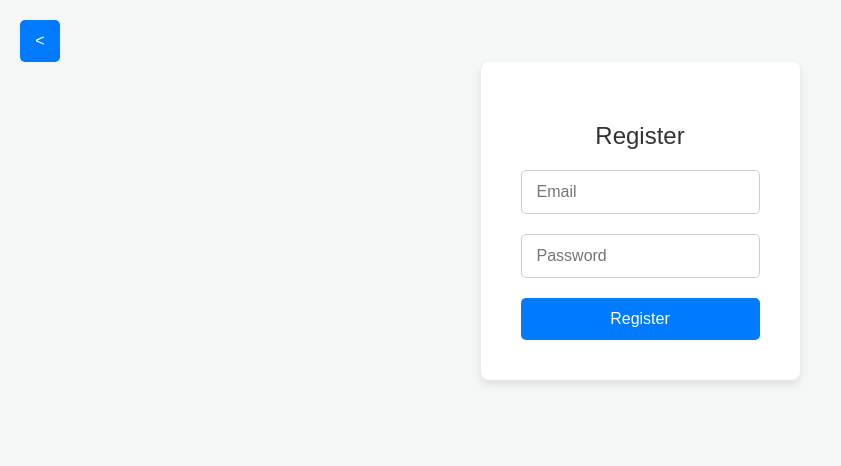
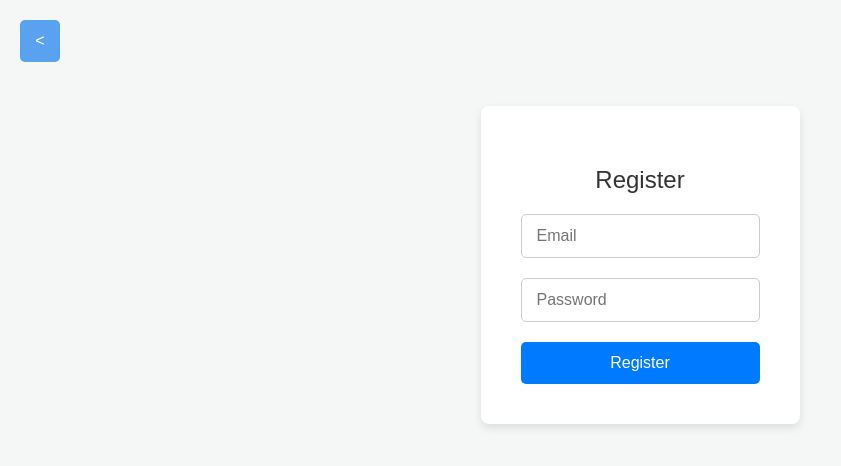
Before and after one commit to CodeJonesW/tubeScriptAiWebApp, a React (Create React App) app: page / in a window 1280 px wide. Both pictures are taken after a click on the button "Register". Shown: the top 466 px of the page, without its empty margins (0-841 px from the left). Built offline with nearby package versions, Linux system fonts and the light colour scheme; no server answers.

Commit message:
if get profile fails set authenticated false

```diff
--- a/src/App.css
+++ b/src/App.css
@@ -72,6 +72,7 @@ h2 {
   padding: 40px;
   border-radius: 8px;
   box-shadow: 0 4px 8px rgba(0, 0, 0, 0.1);
+  /* margin-bottom: 100px; */
 }
 
 /* Form Styles */
@@ -111,10 +112,20 @@ h2 {
 }
 
 /* Button Styles */
-.primary-button,
+.primary-button {
+  width: 100%;
+  background-color: #007bff;
+  color: white;
+  padding: 12px 20px;
+  border: none;
+  border-radius: 5px;
+  font-size: 16px;
+  cursor: pointer;
+  transition: background-color 0.3s ease;
+}
 .secondary-button {
   width: 100%;
-  background-color: #007bff;
+  background-color: #58a2f0;
   color: white;
   padding: 12px 20px;
   border: none;
@@ -214,6 +225,7 @@ h2 {
   justify-content: center;
   padding: 20px;
   width: 100%;
+  margin-bottom: 200px;
 }
 
 .nav-container {
--- a/src/App.js
+++ b/src/App.js
@@ -37,6 +37,7 @@ const App = () => {
         setDisplayComponent("analyze");
       } catch (error) {
         setError("Failed to fetch profile");
+        setIsAuthenticated(false);
         console.error(error);
       }
     };
@@ -58,7 +59,7 @@ const App = () => {
 
   const BackButton = () => {
     return (
-      <div style={{ width: "100%" }}>
+      <div style={{ width: "100%", marginBottom: "44px" }}>
         <button
           onClick={() => setDisplayComponent("welcome")}
           style={{
```
